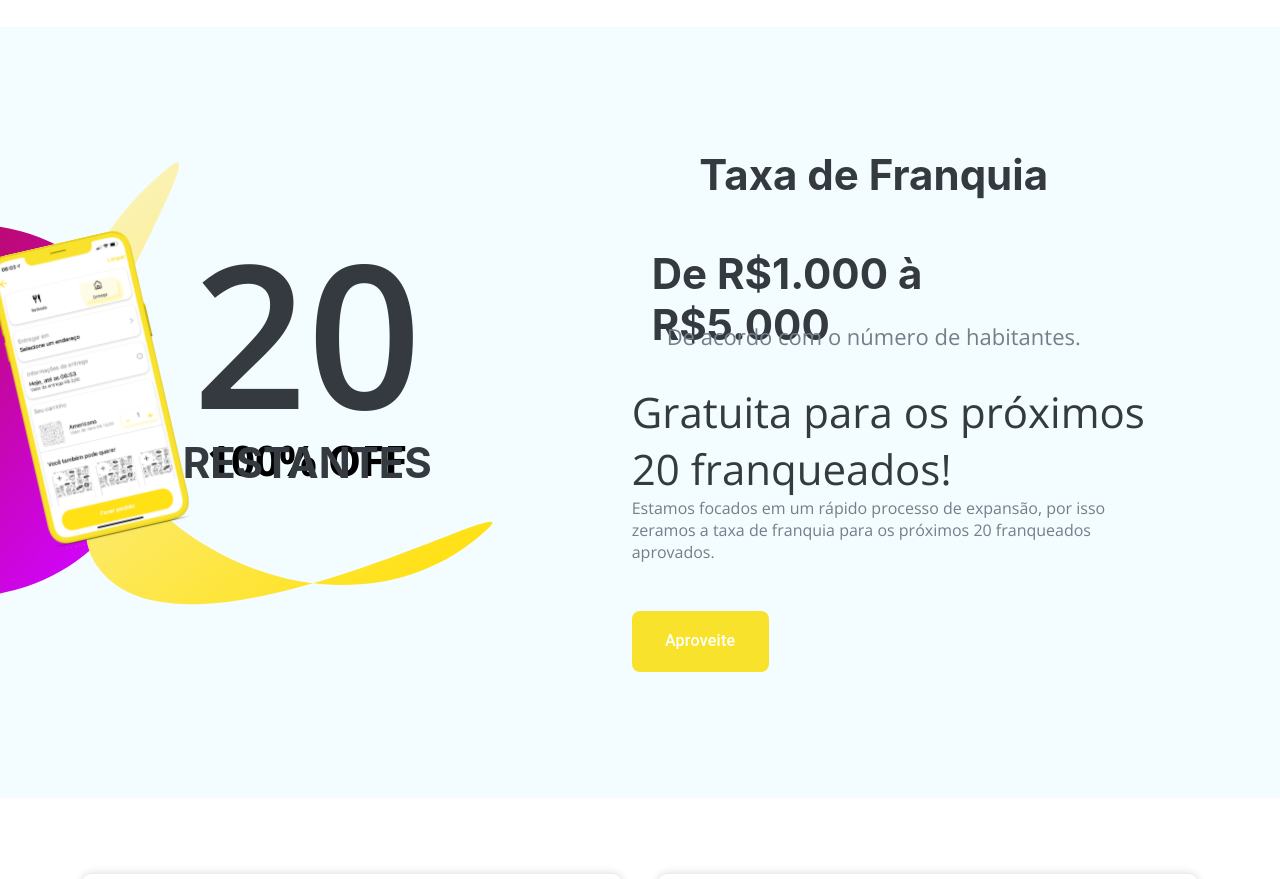
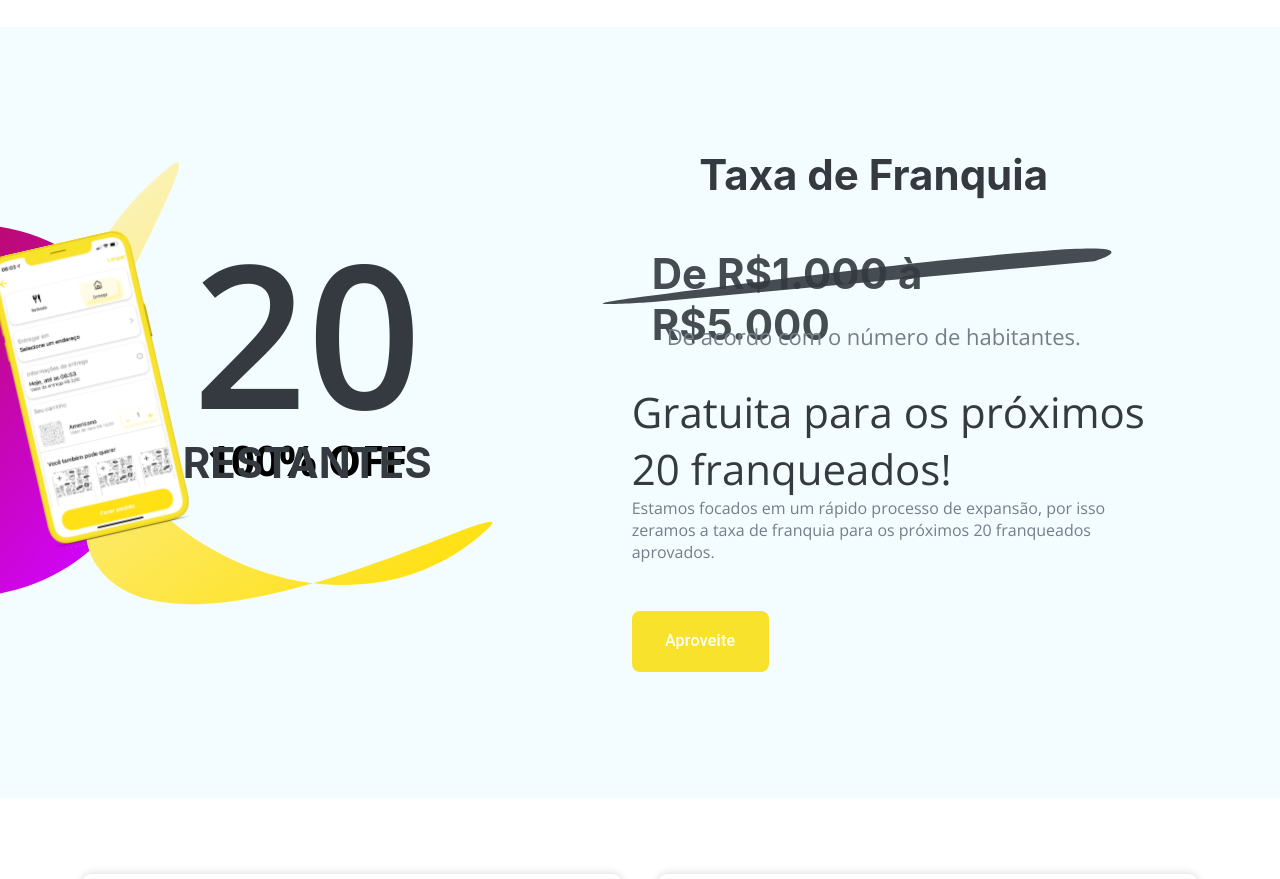
Before and after one commit to LostTechSoftware/fe_franchieses, a Next.js app: page / in a window 1280 px wide. Shown: the part 1420-2299 px from the top of the page. Built offline with nearby package versions, Linux system fonts and the light colour scheme.

Commit message:
price cover asset

```diff
--- a/components/FranchiseFee/index.js
+++ b/components/FranchiseFee/index.js
@@ -29,6 +29,11 @@ export default function FranchiseFee() {
         </div>
         <div className={styles.rightText}>
           <div className={styles.rightTextTop}>
+            <img
+              className={styles.cellPhone}
+              src="images/priceCoverLine.svg"
+              alt="Cell phone"
+            />
             <text className={styles.franchisefee}>Taxa de Franquia</text>
             <text className={styles.price}>De R$1.000 à R$5.000</text>
             <text className={styles.priceCondition}>De acordo com o número de habitantes.</text>
--- a/components/FranchiseFee/styles.module.css
+++ b/components/FranchiseFee/styles.module.css
@@ -51,6 +51,14 @@
   right: 0;
   flex-direction: column;
 }
+.rightTextTop img {
+  position: absolute;
+  top: -2.2em;
+  left: -5em;
+  max-width: 115%;
+  transform: rotate(0deg);
+  opacity: 0.9;
+}
 .rightText{
   width: 100%;
   height: 100%;
@@ -60,6 +68,7 @@
   font-weight: bold;
   font-size: 4.2rem;
   color: #343a40;
+  opacity: 0.9;
 }
 .franchisefee{
   font-size: 4.2rem;
@@ -145,8 +154,6 @@
     background-color: #f3fdff;
   }
   .rightTextTop{
-    display: flex;
-    align-items: center;
     position: absolute;
     height: 20.05rem;
     width: 44.4rem;
@@ -177,8 +184,6 @@
     font-family: 'Open Sans', sans-serif;
   }
   .rightTextTop{
-    display: flex;
-    align-items: center;
     position: absolute;
     height: 20.05rem;
     width: 44.4rem;
@@ -209,8 +214,6 @@
     font-family: 'Open Sans', sans-serif;
   }
   .rightTextTop{
-    display: flex;
-    align-items: center;
     position: absolute;
     height: 13.05rem;
     width: 40rem;
```
Also changed, not shown: public/images/priceCoverLine.svg (renamed from public/images/priceCoverLive.svg).
